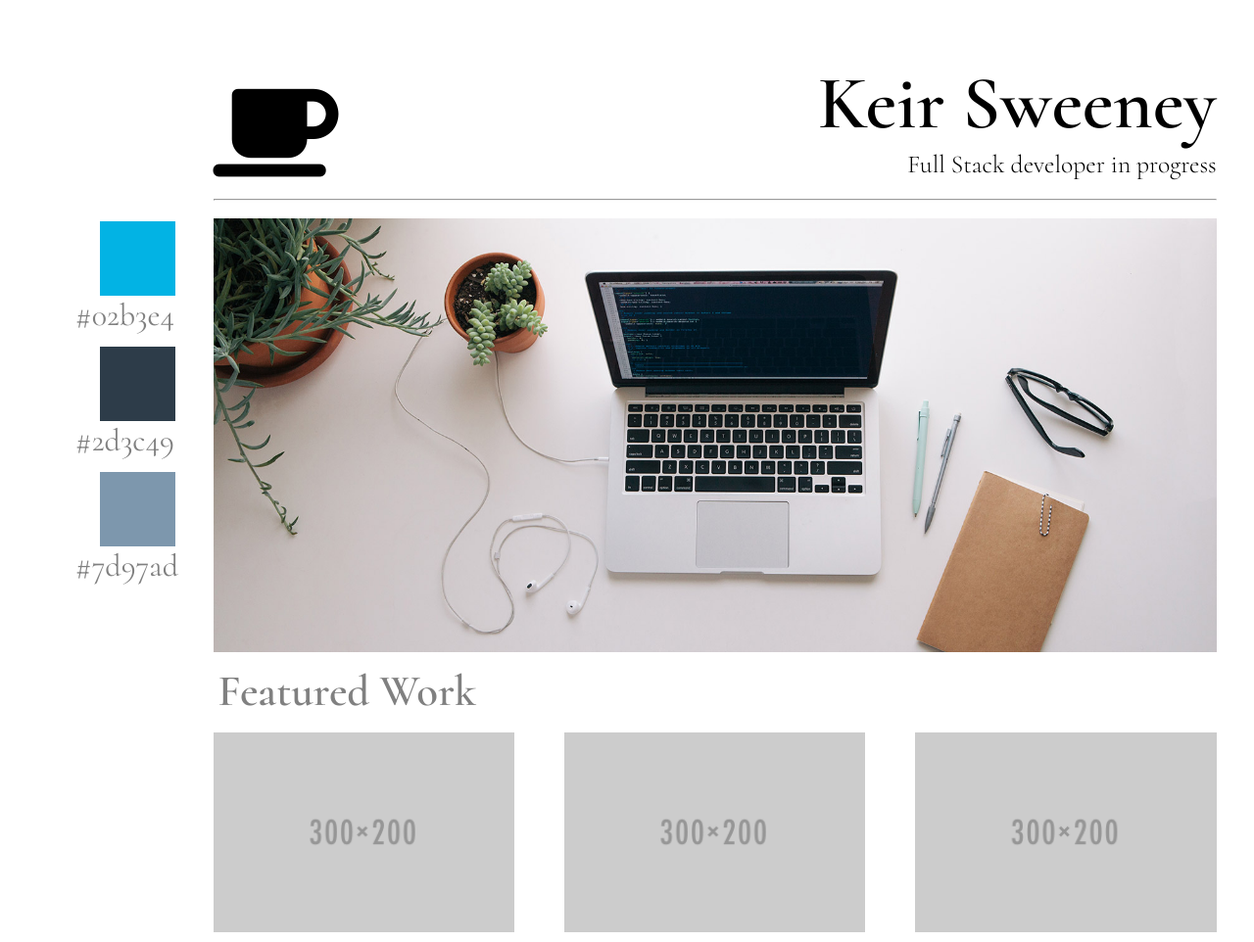
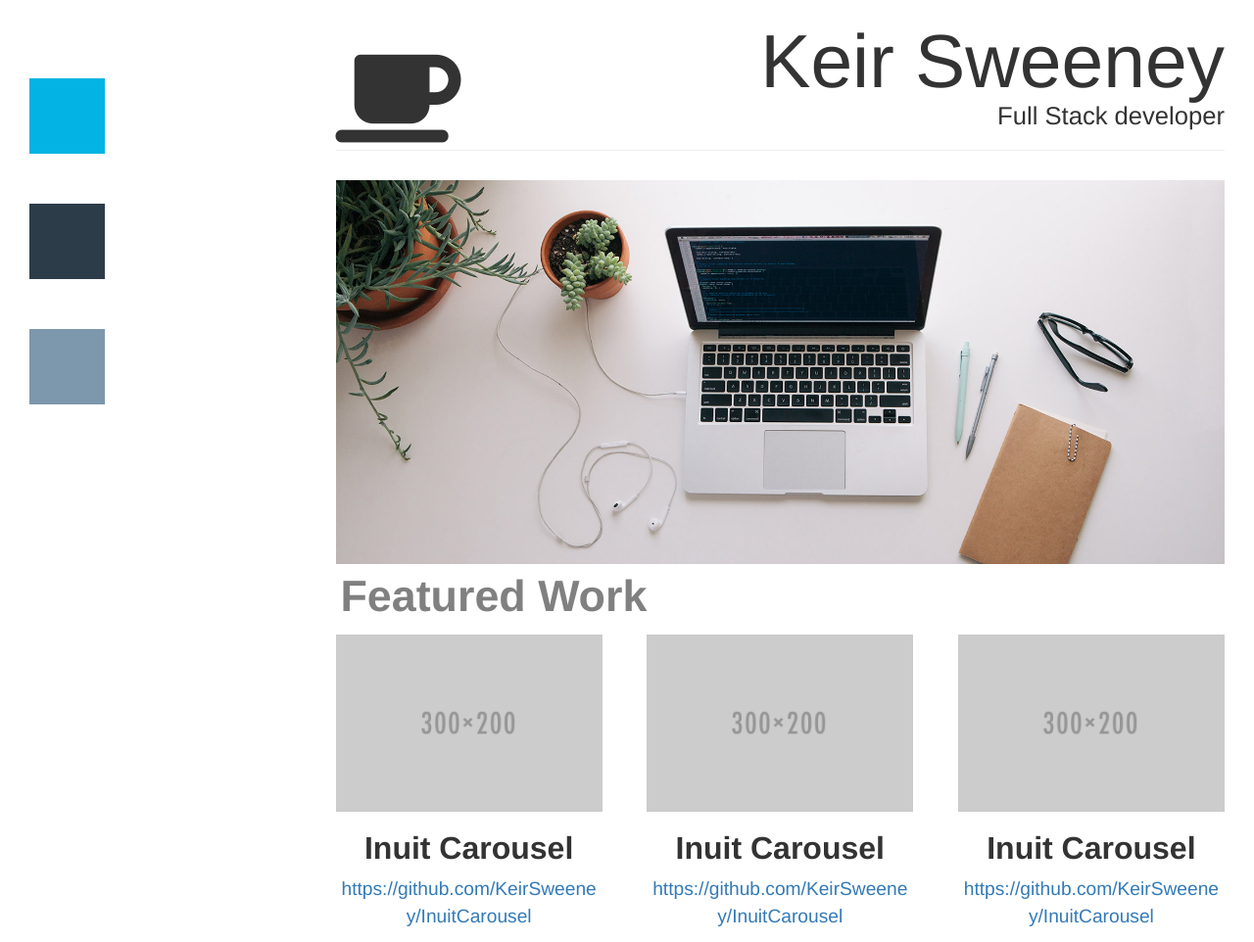
Before and after one commit to KeirSweeney/Udacity-Portfolio-Site, a website: page index.html in a window 1280 px wide. Shown: the top 962 px of the page at 98% size. Drawn offline with nearby package versions, Linux system fonts and the light colour scheme.

Commit message:
Add bootstrap into the project and break everything :D

```diff
--- a/main.css
+++ b/css/main.css
@@ -1,31 +1,21 @@
 body {
   display: block;
   margin: 8px;
-  font-family: 'Cormorant', serif;
+  font-family: "Cormorant", serif;
 }
 
 #coffee-icon {
   position: absolute;
-  top: 6vw;
+  top: 50px;
   font-size: 8vw;
 }
 
-.color-text {
-  font-size: 2vw;
-  position: relative;
-  top: 6vw;
-  left: -2vw;
-  font-size: 2.5vw;
-  color: grey;
-}
+.colors {
 
-.colors {
-  width: 15%;
   position: absolute;
   left:0;
-  height: 100%;
-  padding-left: 8vw;
-  padding-top: 17vw;
+  padding-left: 80px;
+  padding-top: 80px;
 }
 
 .colors>div {
@@ -44,18 +34,6 @@ body {
 
 .color3 {
   background-color: #7d97ad;
-}
-
-.container {
-  width: 100%;
-  height: 100%;
-}
-
-.main-body {
-  width: 80%;
-  padding-right: 3%;
-  position: absolute;
-  right: 0;
 }
 
 .name {
--- a/index.html
+++ b/index.html
@@ -1,57 +1,50 @@
 <!DOCTYPE html>
 <html>
   <head>
+    <meta name="viewport" content="width=device-width, initial-scale=1.0">
     <meta charset="utf-8">
     <meta http-equiv="X-UA-Compatible" content="IE=edge">
     <title>Udacity Portfolio Site</title>
-    <link rel="stylesheet" href="main.css">
+    <link rel="stylesheet" href="css/main.css">
     <link href="https://fonts.googleapis.com/css?family=Cormorant:300,400,600" rel="stylesheet">
     <script src="https://use.fontawesome.com/3531440979.js"></script>
+    <!-- Latest compiled and minified CSS -->
+    <link rel="stylesheet" href="https://maxcdn.bootstrapcdn.com/bootstrap/3.3.7/css/bootstrap.min.css" integrity="sha384-BVYiiSIFeK1dGmJRAkycuHAHRg32OmUcww7on3RYdg4Va+PmSTsz/K68vbdEjh4u" crossorigin="anonymous">
   </head>
   <body>
-    <div class="container">
-      <div class="colors">
-        <div class="color1">
-          <div class="color-text">
-            #02b3e4
-          </div>
-        </div>
-        <div class="color2">
-          <div class="color-text">
-            #2d3c49
-          </div>
-        </div>
-        <div class="color3">
-          <div class="color-text">
-            #7d97ad
-          </div>
-        </div>
+    <div class="container-fluid">
+      <div class="colors col-md-3 col-xs-4">
+        <div class="color1"></div>
+        <div class="color2"></div>
+        <div class="color3"></div>
       </div>
-      <div class="main-body">
-        <i class="fa fa-coffee" aria-hidden="true" id="coffee-icon"></i>
-        <h1 class="name">Keir Sweeney</h1>
-        <h3 class="job-title">Full Stack developer in progress</h3>
+      <div class="main-body col-md-9 col-xs-12">
+        <header>
+          <i class="fa fa-coffee" aria-hidden="true" id="coffee-icon"></i>
+          <h1 class="name">Keir Sweeney</h1>
+          <h3 class="job-title">Full Stack developer</h3>
+        </header>
         <hr>
         <img class="hero-image" src="img/dev.jpg" alt="Developer"/>
         <h2 class="featured-work">Featured Work</h2>
-        <div class="features">
+        <section class="features">
           <div class="feature">
             <img class="feature-img" src="img/300x200.png" alt="Featured Work 1">
             <h2 class="feature-header">Inuit Carousel</h2>
-            <p class="feature-url"><a href=https://github.com/KeirSweeney/InuitCarousel>https://github.com/KeirSweeney/InuitCarousel</a></p>
+            <p class="feature-url"><a href="https://github.com/KeirSweeney/InuitCarousel">https://github.com/KeirSweeney/InuitCarousel</a></p>
           </div>
           <div class="feature">
             <img class="feature-img" src="img/300x200.png" alt="Featured Work 1">
             <h2 class="feature-header">Inuit Carousel</h2>
-            <p class="feature-url"><a href=https://github.com/KeirSweeney/InuitCarousel>https://github.com/KeirSweeney/InuitCarousel</a></p>
+            <p class="feature-url"><a href="https://github.com/KeirSweeney/InuitCarousel">https://github.com/KeirSweeney/InuitCarousel</a></p>
           </div>
           <div class="feature">
             <img class="feature-img" src="img/300x200.png" alt="Featured Work 1">
             <h2 class="feature-header">Inuit Carousel</h2>
-            <p class="feature-url"><a href=https://github.com/KeirSweeney/InuitCarousel>https://github.com/KeirSweeney/InuitCarousel</a></p>
+            <p class="feature-url"><a href="https://github.com/KeirSweeney/InuitCarousel">https://github.com/KeirSweeney/InuitCarousel</a></p>
           </div>
         </div>
-      </div>
+      </section>
     </div>
   </body>
 </html>
```
